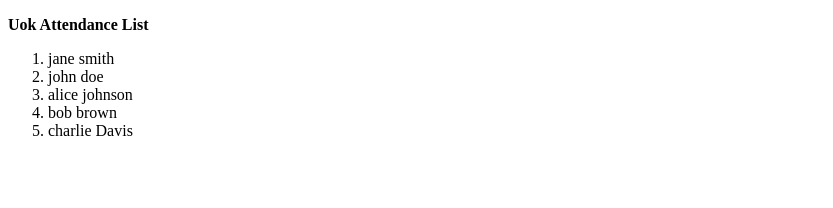
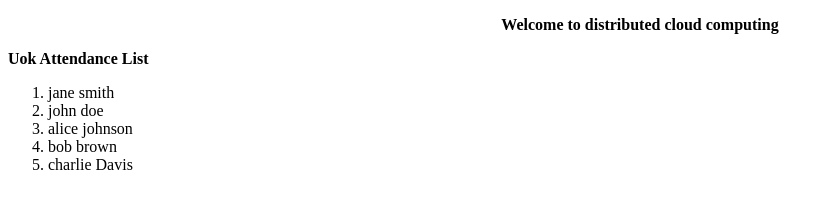
Before and after one commit to Mbabazi12/cloud-class, a plain HTML site: page index.html in a window 1280 px wide. Shown: the whole page, without its empty margins (0-833 px from the left). Drawn offline with Linux system fonts and the light colour scheme.

Commit message:
Assignment collection

```diff
--- a/index.html
+++ b/index.html
@@ -3,9 +3,10 @@
 <head>
     <meta charset="UTF-8">
     <meta name="viewport" content="width=device-width, initial-scale=1.0">
-    <title>Document</title>
+    <title>MBABAZI Diane</title>
 </head>
 <body>
+    <center><p><b>Welcome to distributed cloud computing</b></p></center>
     <p><b>Uok Attendance List</b></p>
     <ol>
         <li>jane smith</li>
```
